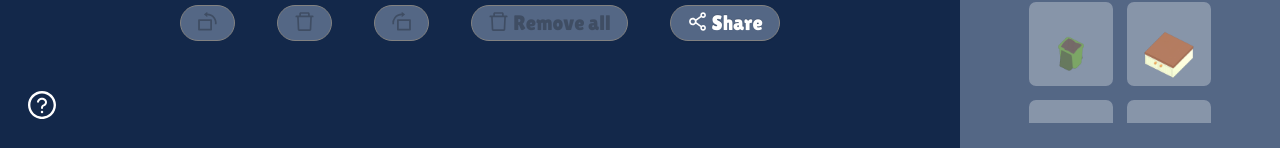
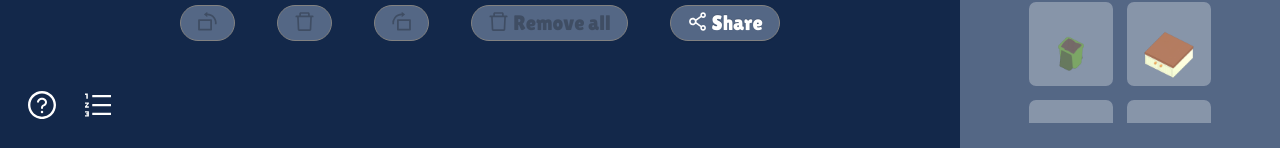
Before and after one commit to plateupplanner/plateupplanner.github.io, a React (Create React App) app: page / in a window 1280 px wide. Both pictures are taken after a click on the button "Start". Shown: the part 649-797 px from the top of the page. Built offline with nearby package versions, Linux system fonts and the light colour scheme.

Commit message:
Add item tally

```diff
--- a/src/Workspace.tsx
+++ b/src/Workspace.tsx
@@ -1,6 +1,6 @@
 import { useState } from "react";
 import { Modal, Popover } from "antd";
-import { DoubleLeftOutlined, QuestionCircleOutlined } from "@ant-design/icons";
+import { DoubleLeftOutlined, OrderedListOutlined, QuestionCircleOutlined } from "@ant-design/icons";
 import { Obfuscate } from '@south-paw/react-obfuscate-ts';
 
 import { DrawGrid, PlanGrid } from "./grids";
@@ -87,6 +87,54 @@ export default function Workspace(props: WorkspaceProps) {
     setDraggedPosition(undefined);
   }
 
+  const getItemCounts = () => {
+    let counts = new Map<string, number>();
+    for (let item of layout.elements) {
+      if (item !== SquareType.Empty) {
+        let newCount = (counts.get(item.getStrRepr()) || 0) + 1;
+        counts.set(item.getStrRepr(), newCount);
+      }
+    }
+    return counts;
+  }
+
+  const getTally = () => {
+    let counts = getItemCounts();
+    if (counts.size > 1) {
+      let tallyGridElements: JSX.Element[] = [];
+      counts.forEach((count, itemStrRepr) => {
+        tallyGridElements.push(
+          <div key={itemStrRepr + "-name"}>
+            {count}
+          </div>
+        );
+        tallyGridElements.push(
+          <div key={itemStrRepr + "-tally"}>
+            {SquareType.fromStrRepr(itemStrRepr).getImageAlt()}
+          </div>
+        );
+      });
+      return <div
+        style={{
+          display: "grid",
+          gridTemplateColumns: "2em auto",
+          gridTemplateRows: "auto",
+        }}>
+        {tallyGridElements}
+      </div>
+    }
+    return (
+      <div
+        style={{
+          color: "#9c9c9c",
+          fontStyle: "italic",
+          textAlign: "center",
+        }}>
+        No items yet!
+      </div>
+    )
+  }
+
   let menu = (
     <div
       className="menu-container"
@@ -153,6 +201,29 @@ export default function Workspace(props: WorkspaceProps) {
     </div>
   )
 
+  let tallyElement = (
+    <div
+      style={{
+        position: "absolute",
+        bottom: "1em",
+        left: "3em",
+        fontSize: "2em",
+      }}>
+      <Popover
+        content={getTally()}
+        placement={"topLeft"}
+        overlayStyle={{
+          width: "20vw"
+        }}>
+        <OrderedListOutlined
+          style={{
+            cursor: "pointer"
+          }}
+        />
+      </Popover>
+    </div>
+  )
+
   if (mode === GridMode.Draw) {
     grid = (
       <DrawGrid
@@ -177,6 +248,7 @@ export default function Workspace(props: WorkspaceProps) {
       }}
     >
       {infoElement}
+      {tallyElement}
       <div
         style={{
           position: "absolute",
```
